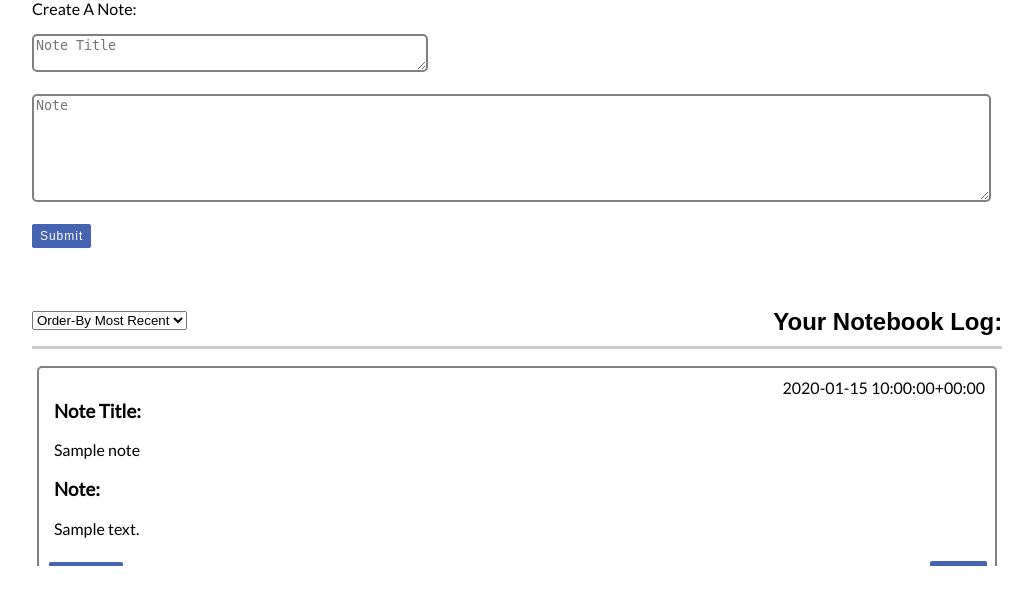
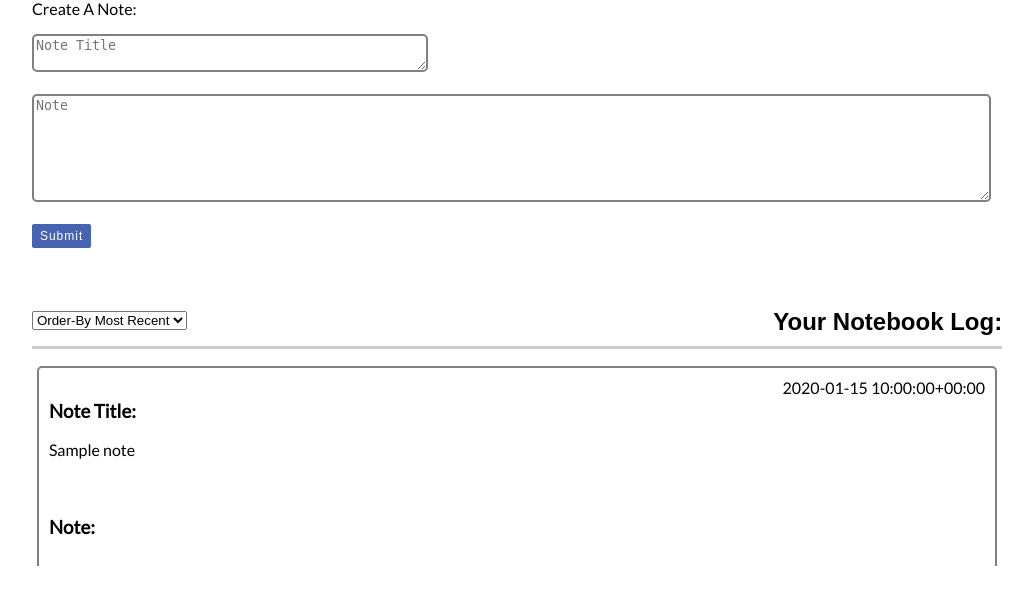
Before and after one commit to laurengordonfahn/notebook, a Flask app: template templates/index.html in a window 1280 px wide. Shown: the part 306-905 px from the top of the page, without its empty margins (123-1156 px from the left). Run offline with Flask 2, Linux system fonts and the light colour scheme; the visitor is signed in with stand-in values (Sample User, id 1); tables that the repository leaves empty hold one stand-in row (values such as "Sample post"); the template is opened without the code that fills it: values that come from a table or form of the project are taken from there, most other values are stand-ins (such as "Sample title", 1, 10 or a date in 2020); some libraries are stand-ins or nearby versions; some web fonts are replaced.

Commit message:
Checkpoint working on css spacing in notes

```diff
--- a/helper_functions.py
+++ b/helper_functions.py
@@ -124,10 +124,10 @@ def delete_note_from_db(user_id, note_id):
 ##### Used in many routes #######
 def format_note(note):
 
-    date_format = str(note.created_at).split(" ")[0];
+    date_format = str(note.created_at).split(" ")[0]
 
     return {
-        "content": note.content ,
+        "content": note.content,
         "title": note.title,
         "id": note.id,
         "created_at": date_format
--- a/server.py
+++ b/server.py
@@ -120,7 +120,6 @@ def descend_order():
 
     data = format_created_at(results)
 
-
     return jsonify(data)
 
 
--- a/static/css/stylesheet.css
+++ b/static/css/stylesheet.css
@@ -177,7 +177,8 @@
     /* SubRow2- Hold title header and title of note */
     .div_note_title{
         clear: both;
-        margin: 5px;
+        margin: 0px;
+        padding: 0px;
     }
     /*SubRow2- Note Header Title */
     .header_note_title{
@@ -188,8 +189,23 @@
     /* SubRow 3- Div hold Note Header & Note Content */
     .div_note_content{
         clear: both;
-        margin: 5px;
+        margin: 0px;
+        padding: 0px;
+        white-space:pre-wrap;
     }
+    .note_content {
+        margin: 0px;
+        padding: 0px;
+        display: inline-block;
+    }
+    .note {
+        margin: 0px;
+        padding: 0px;
+    }
+    .hightlight {
+       /*TODO edit this magirn padding */
+    }
+
     /* Move Delete Button to Right Corner */
     button.delete_note{
         display: block;
--- a/static/javascript/index.js
+++ b/static/javascript/index.js
@@ -92,7 +92,6 @@ function updateNotes(response){
         $('#new_note_text_box').value = response['new_note'];
 
     } else {
-        console.log("updateNotes running");
 
         var tmpl =
                     "<div class=\"decorate_note_div\">" +
```
